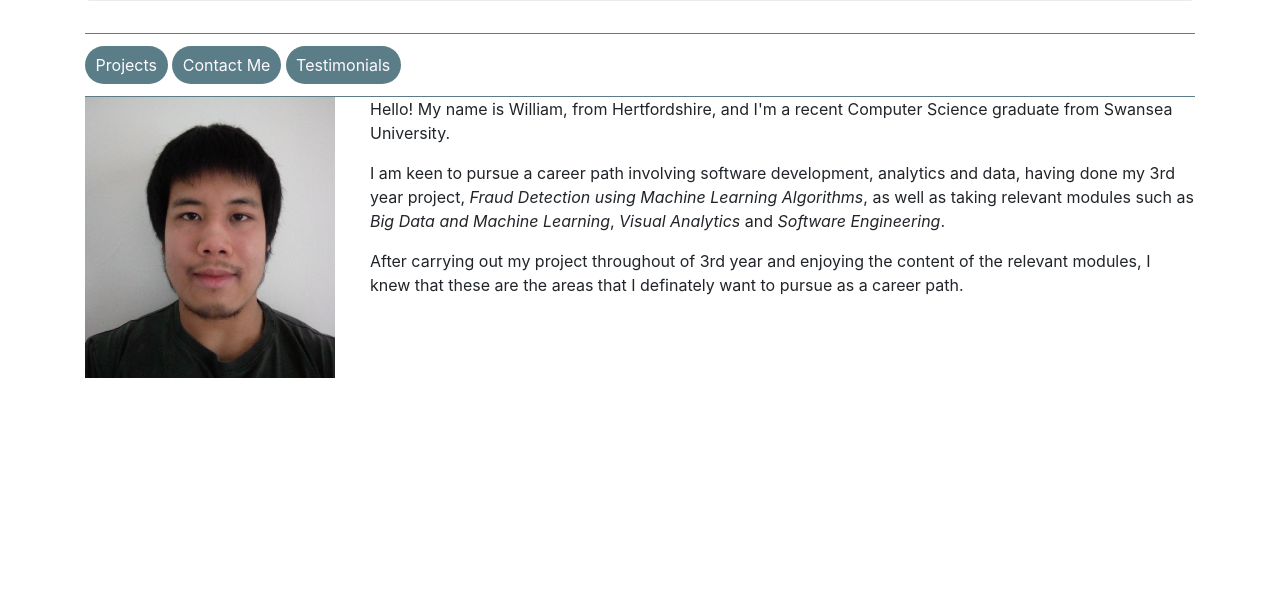
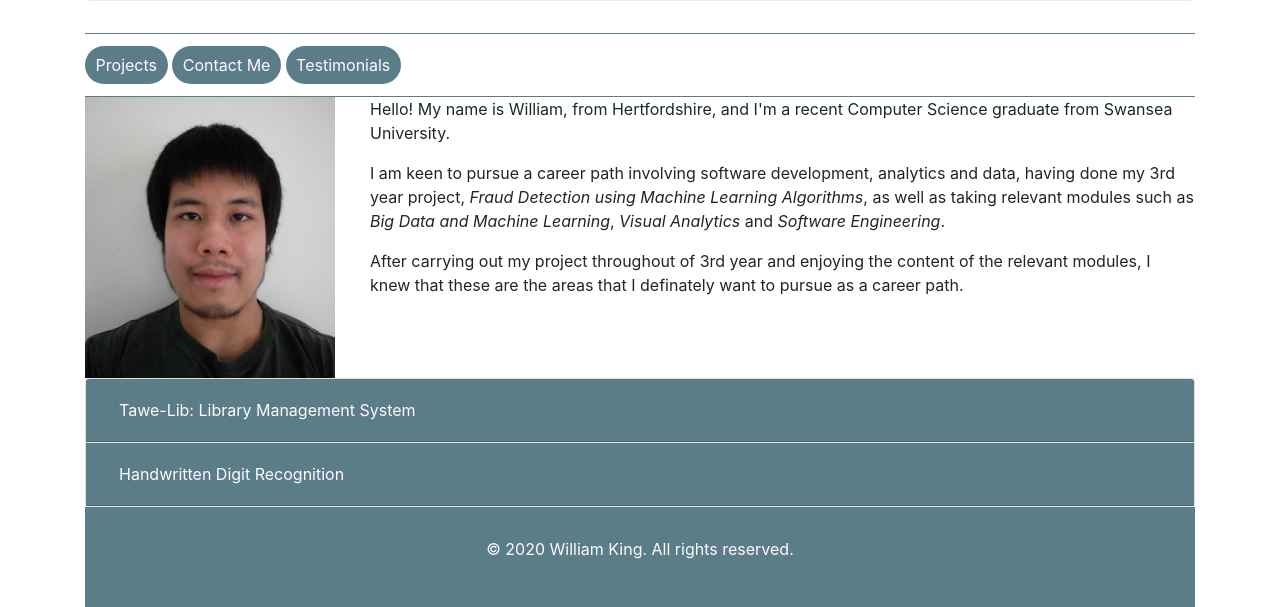
Before and after one commit to William-King977/IntroToWebDev, a plain HTML site: page classwork/portfolio/boostrap-examples.html in a window 1280 px wide. Shown: the part 311-918 px from the top of the page. Before the commit the page ends 800 px from the top, so only its background shows below. Drawn offline with nearby package versions, Linux system fonts and the light colour scheme.

Commit message:
Added JavaScript bootstrap to bootstrap-examples.html

```diff
--- a/classwork/portfolio/boostrap-examples.html
+++ b/classwork/portfolio/boostrap-examples.html
@@ -29,6 +29,24 @@
 
 			nav .btn:hover {
 				font-weight: bold;
+			}
+
+			/* Styles for dropdown boxes */
+			figure img {
+				height: 400px;
+				border: 2px solid black;
+			}
+			.card-header, .card-header .btn {
+				background-color: #5b7d87;
+				color: #fef9ff;
+			}
+
+			footer {
+				background-color: #5b7d87;
+				color: #fef9ff;
+				height: 100px;
+				text-align: center;
+				padding: 30px 10px 20px 10px;
 			}
 		</style>
 	</head>
@@ -66,11 +84,60 @@
 						</p>
 				</div>
 			</div>
-		</div>
+
+			<!-- Collapses for portfolios -->
+			<div class = "accordion" id = "accordionExample">
+				<!-- Collapse for Tawe-Lib -->
+				<div class = "card">
+					<div class = "card-header" id = "portfolio01">
+						<h5 class = "mb-0">
+							<button class = "btn btn-link" type = "button" data-toggle = "collapse"
+								data-target = "#collapseOne" aria-expanded = "false" aria-controls = "collapseOne">
+								Tawe-Lib: Library Management System
+							</button>
+						</h5>
+					</div> <!-- end of #portfolio01 div -->
+					<!-- Content of Tawe-Lib collapse -->
+					<div id = "collapseOne" class = "collapse" aria-labelledby = "headingOne" data-parent = "#accordionExample">
+						<div class = "card-body">
+							<p><a href = "https://github.com/William-King977/Tawe-Lib"
+								target = "_blank">Tawe-Lib GitHub Repository</a></p>
+							<figure><img src = "images/tawe-lib-preview.png" alt = "Screenshot of some Tawe-Lib windows" /></figure>
+						</div> <!-- end of .card-body div -->
+					</div> <!-- end of #collapseOne div -->
+				</div> <!-- end of .card div -->
+
+				<!-- Collapse for Handwritten Digit Recognition -->
+				<div class = "card">
+					<div class = "card-header" id = "portfolio02">
+						<h5 class = "mb-0">
+							<button class = "btn btn-link" type = "button" data-toggle = "collapse"
+								data-target = "#collapseTwo" aria-expanded = "false" aria-controls = "collapseTwo">
+								Handwritten Digit Recognition
+							</button>
+						</h5>
+					</div> <!-- end of #portfolio01 div -->
+					<!-- Content of Handwritten Digit Recognition collapse -->
+					<div id = "collapseTwo" class = "collapse" aria-labelledby = "headingTwo" data-parent = "#accordionExample">
+						<div class = "card-body">
+							<p><a href = "https://github.com/William-King977/Handwritten-Digit-Recognition"
+								target = "_blank">Handwritten Digit Recognition GitHub Repository</a></p>
+							<figure><img src = "images/digit-recognition-preview.png"
+								alt = "Screenshot of Handwritten Digit Recognition window" /></figure>
+						</div> <!-- end of .card-body div -->
+					</div> <!-- end of #collapseTwo div -->
+				</div> <!-- end of .card div -->
+			</div> <!-- end of .accordion div -->
+
+			<footer>
+				<p>&copy; 2020 William King. All rights reserved.</p>
+			</footer>
+		</div><!-- end of .container div -->
 
 		<!-- CND links copied from https://getbootstrap.com/docs/4.1/getting-started/introduction/ -->
 		<script src="https://code.jquery.com/jquery-3.3.1.slim.min.js" integrity="sha384-q8i/X+965DzO0rT7abK41JStQIAqVgRVzpbzo5smXKp4YfRvH+8abtTE1Pi6jizo" crossorigin="anonymous"></script>
 		<script src="https://cdnjs.cloudflare.com/ajax/libs/popper.js/1.14.3/umd/popper.min.js" integrity="sha384-ZMP7rVo3mIykV+2+9J3UJ46jBk0WLaUAdn689aCwoqbBJiSnjAK/l8WvCWPIPm49" crossorigin="anonymous"></script>
 		<script src="https://stackpath.bootstrapcdn.com/bootstrap/4.1.3/js/bootstrap.min.js" integrity="sha384-ChfqqxuZUCnJSK3+MXmPNIyE6ZbWh2IMqE241rYiqJxyMiZ6OW/JmZQ5stwEULTy" crossorigin="anonymous"></script>
 	</body>
+
 </html>
```
Also changed, not shown: classwork/portfolio/images/digit-recognition-preview.png (added), classwork/portfolio/images/tawe-lib-preview.png (added).
